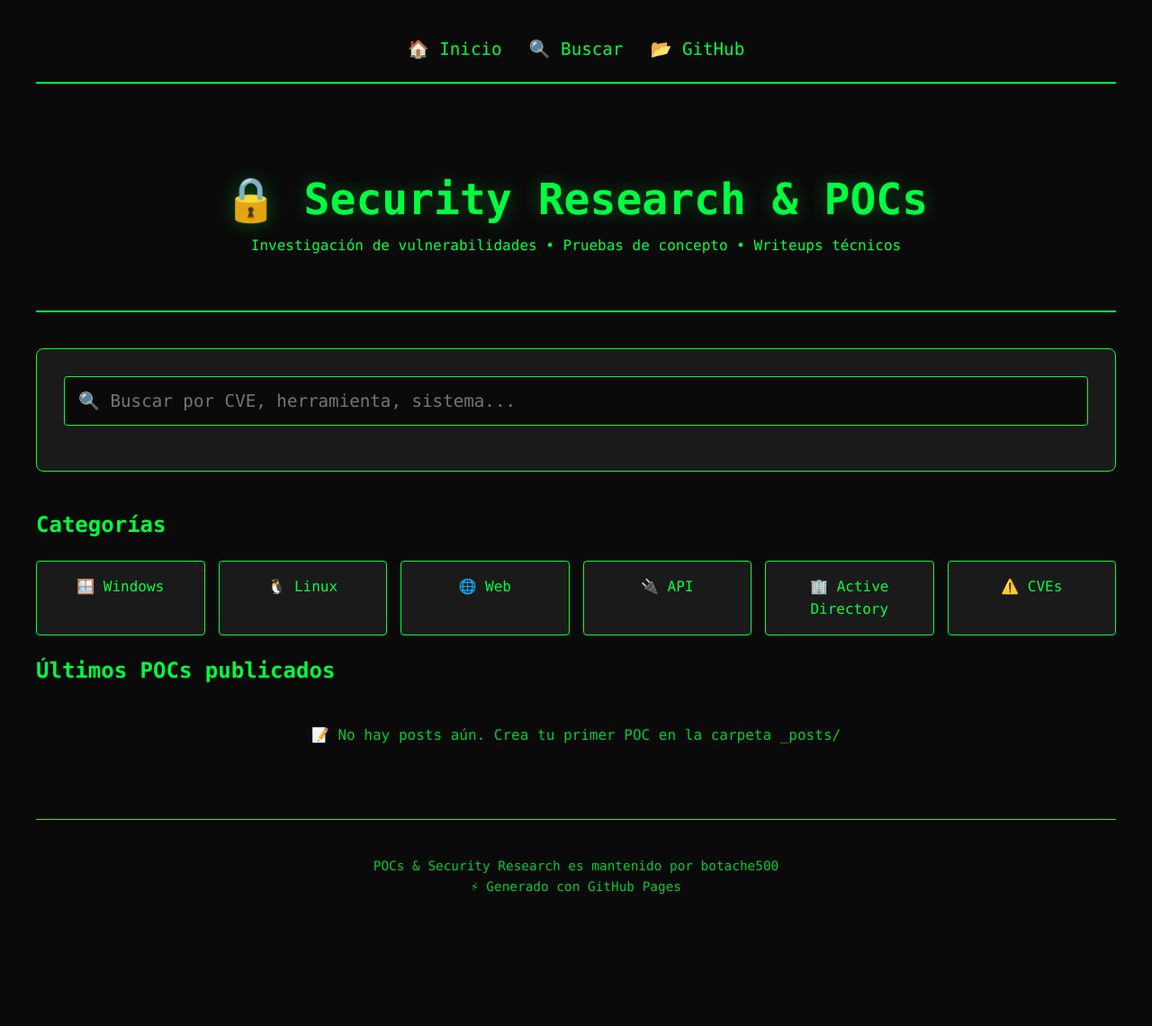
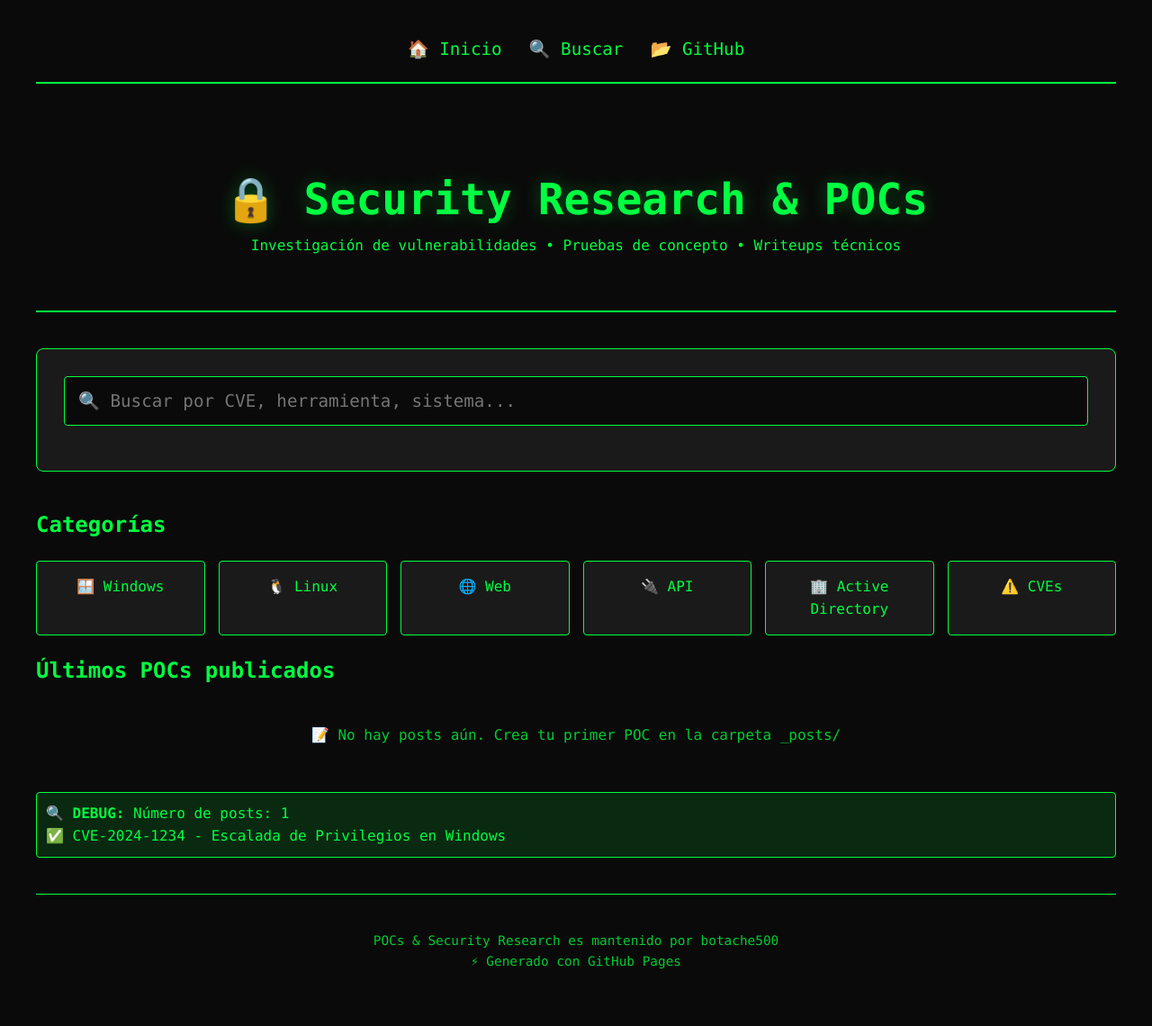
Before and after one commit to Botache500/poc.github.io, a Jekyll site: the page built from index.html, in a window 1280 px wide. Shown: the whole page at 90% size. Built offline with Jekyll 4.4.1, drawn with Linux system fonts in a browser that asks for light colours; before the commit the page ends 1057 px from its top, so only the background shows below that.

Commit message:
Update index.html

```diff
--- a/index.html
+++ b/index.html
@@ -48,6 +48,14 @@
     <p style="text-align: center; color: var(--text-secondary); padding: 40px 0;">
         📝 No hay posts aún. Crea tu primer POC en la carpeta _posts/
     </p>
+    {% endfor %}
+</div>
+
+<!-- DEBUG: Ver cuántos posts hay -->
+<div style="background: #00ff4120; padding: 10px; border: 1px solid #00ff41; margin: 10px 0; border-radius: 4px;">
+    <strong>🔍 DEBUG:</strong> Número de posts: {{ site.posts | size }}
+    {% for post in site.posts %}
+    <div>✅ {{ post.title }}</div>
     {% endfor %}
 </div>
 
```
